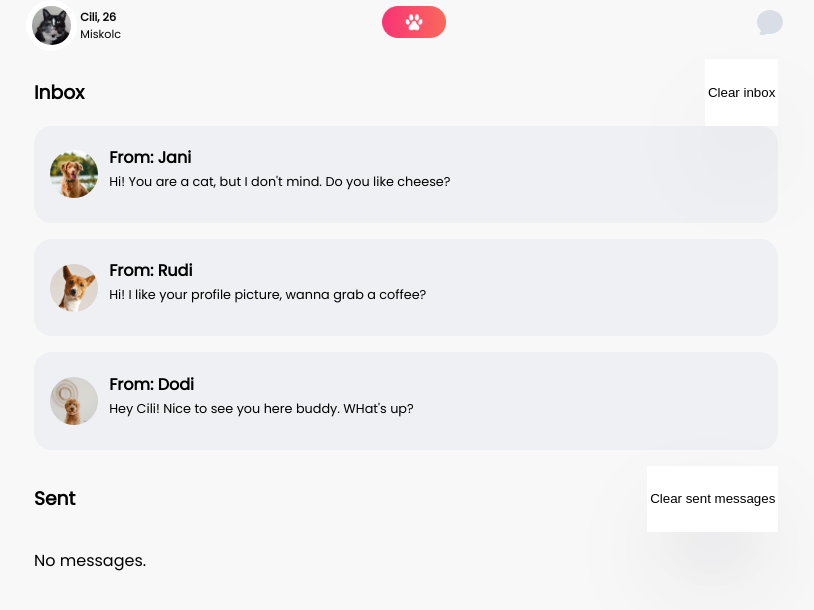
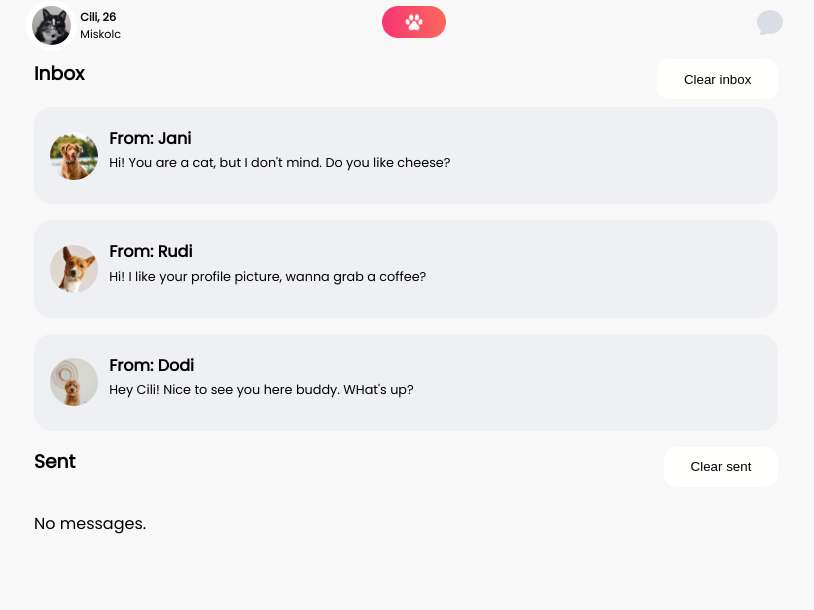
Before and after one commit to agnesnora/tindogReact, a React (Vite) app: page / in a window 1280 px wide. Both pictures are taken after a click on the icon 1004 px from the left and 21 px from the top of the page. Shown: the top 610 px of the page, without its empty margins (234-1048 px from the left). Built offline with nearby package versions, Linux system fonts and the light colour scheme.

Commit message:
styling buttons

```diff
--- a/src/App.css
+++ b/src/App.css
@@ -211,6 +211,13 @@ footer button {
   margin: 1em auto;
   width: 100%;
 }
+
+.clear-btn {
+  background-color: #fffffe;
+  border-radius: 12px;
+  margin-bottom: 0.6em;
+  padding: 0 2em;
+}
 textarea {
   width: 100%;
   font-family: "Poppins", sans-serif;
@@ -334,6 +341,9 @@ textarea {
   display: flex;
   justify-content: space-between;
 }
+.messages-header h3 {
+  margin-top: 0;
+}
 .no-sent {
   text-align: left;
 }
--- a/src/components/Messages.jsx
+++ b/src/components/Messages.jsx
@@ -77,7 +77,7 @@ export default function Messages({ setMessages, messages }) {
         {" "}
         <h3>Sent</h3>
         <button onClick={handleClearSentFromLocal} className="clear-btn">
-          Clear sent messages
+          Clear sent
         </button>
       </div>
 
```
